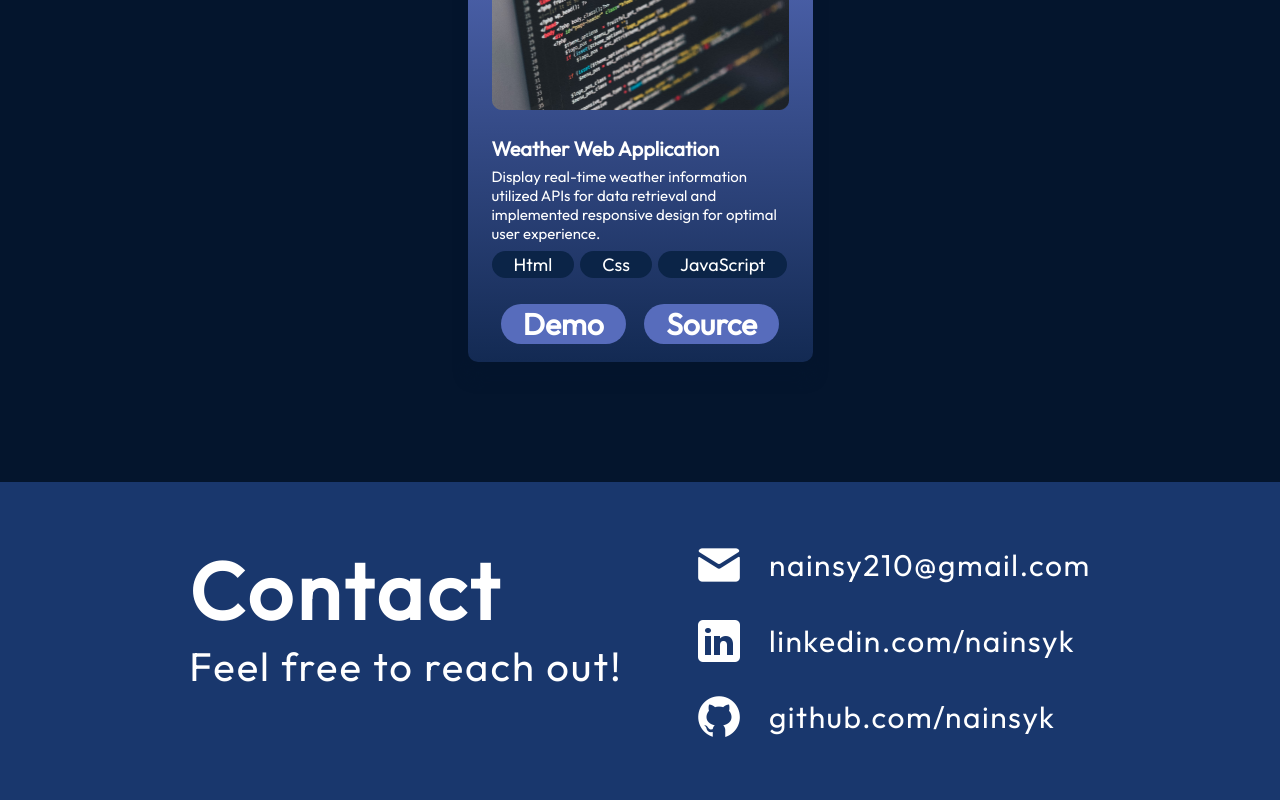
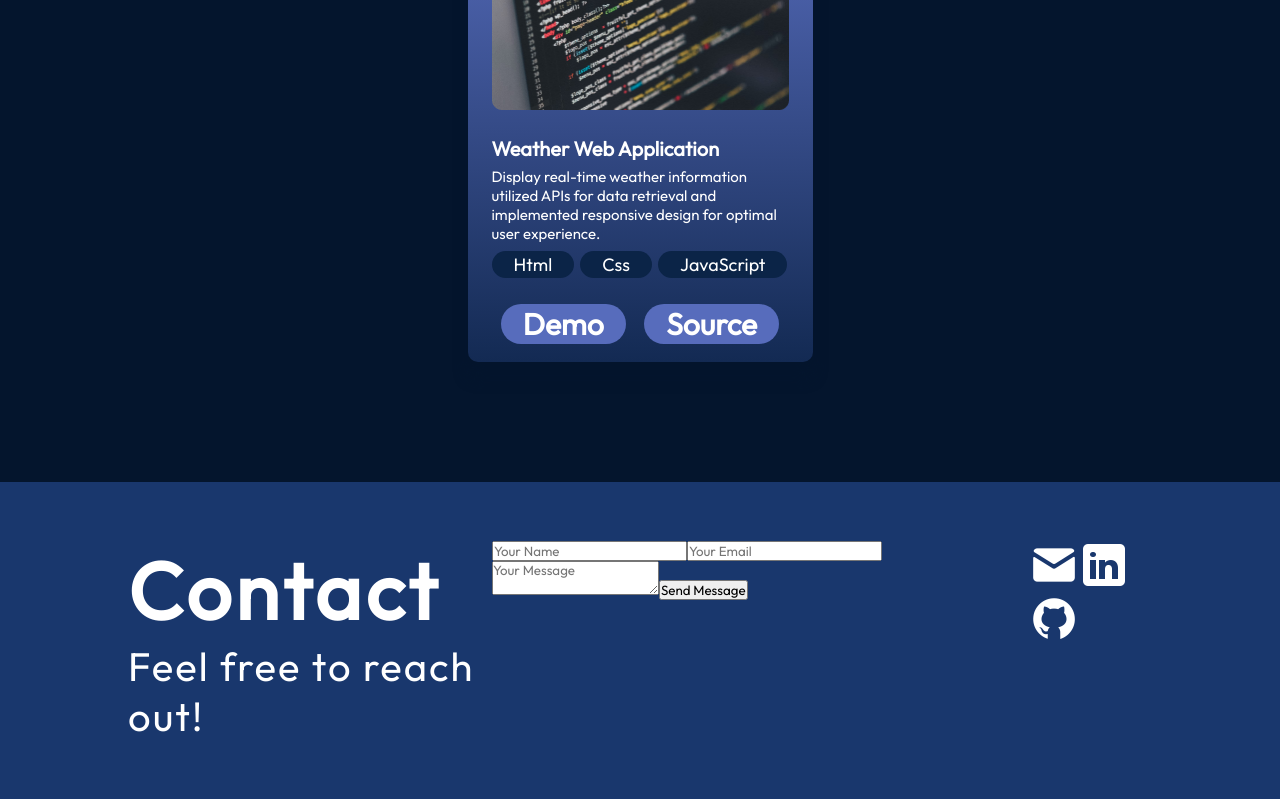
Before and after one commit to nainsyk/Personal-Portfolio-using-React, a React (Vite) app: page / in a window 1280 px wide. Shown: the part 2844-3644 px from the top of the page. Built offline with nearby package versions, Linux system fonts and the light colour scheme.

Commit message:
Update Contact.jsx

```diff
--- a/src/components/Contact/Contact.jsx
+++ b/src/components/Contact/Contact.jsx
@@ -1,32 +1,70 @@
-import React from "react";
-
+import React, { useState } from "react";
 import styles from "./Contact.module.css";
 import { getImageUrl } from "../../utils";
 
 export const Contact = () => {
+  const [formData, setFormData] = useState({ name: "", email: "", message: "" });
+  const [submitted, setSubmitted] = useState(false);
+
+  const handleChange = (e) => {
+    const { name, value } = e.target;
+    setFormData({ ...formData, [name]: value });
+  };
+
+  const handleSubmit = (e) => {
+    e.preventDefault();
+    setSubmitted(true);
+    setTimeout(() => setSubmitted(false), 3000); // Reset message after 3 seconds
+    setFormData({ name: "", email: "", message: "" });
+
+  };
+
   return (
     <footer id="contact" className={styles.container}>
       <div className={styles.text}>
         <h2>Contact</h2>
         <p>Feel free to reach out!</p>
       </div>
-      <ul className={styles.links}>
-        <li className={styles.link}>
-          <img src={getImageUrl("contact/emailIcon.png")} alt="Email icon" />
-          <a href="mailto:nainsy210@gmail.com">nainsy210@gmail.com</a>
-        </li>
-        <li className={styles.link}>
-          <img
-            src={getImageUrl("contact/linkedinIcon.png")}
-            alt="LinkedIn icon"
-          />
-          <a href="https://www.linkedin.com/in/nainsy-krishnatrey-746845219/">linkedin.com/nainsyk</a>
-        </li>
-        <li className={styles.link}>
-          <img src={getImageUrl("contact/githubIcon.png")} alt="Github icon" />
-          <a href="https://github.com/nainsyk">github.com/nainsyk</a>
-        </li>
-      </ul>
+
+      <form className={styles.form} onSubmit={handleSubmit}>
+        <input
+          type="text"
+          name="name"
+          placeholder="Your Name"
+          value={formData.name}
+          onChange={handleChange}
+          required
+        />
+        <input
+          type="email"
+          name="email"
+          placeholder="Your Email"
+          value={formData.email}
+          onChange={handleChange}
+          required
+        />
+        <textarea
+          name="message"
+          placeholder="Your Message"
+          value={formData.message}
+          onChange={handleChange}
+          required
+        ></textarea>
+        <button type="submit">Send Message</button>
+        {submitted && <p className={styles.successMessage}>Message sent successfully!</p>}
+      </form>
+
+      <div className={styles.socialIcons}>
+        <a href="mailto:nainsy210@gmail.com" target="_blank" rel="noopener noreferrer">
+          <img src={getImageUrl("contact/emailIcon.png")} alt="Email" />
+        </a>
+        <a href="https://www.linkedin.com/in/nainsy-krishnatrey-746845219/" target="_blank" rel="noopener noreferrer">
+          <img src={getImageUrl("contact/linkedinIcon.png")} alt="LinkedIn" />
+        </a>
+        <a href="https://github.com/nainsyk" target="_blank" rel="noopener noreferrer">
+          <img src={getImageUrl("contact/githubIcon.png")} alt="GitHub" />
+        </a>
+      </div>
     </footer>
   );
 };
```
